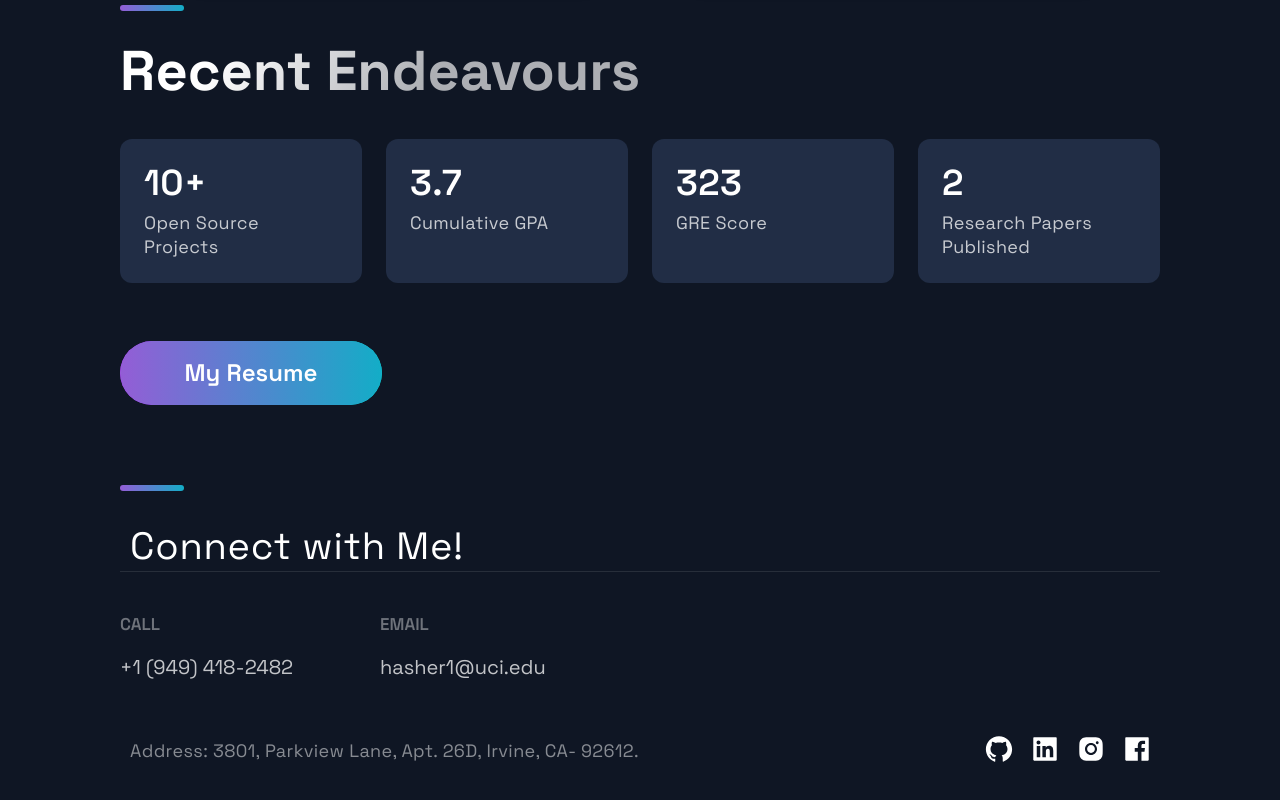
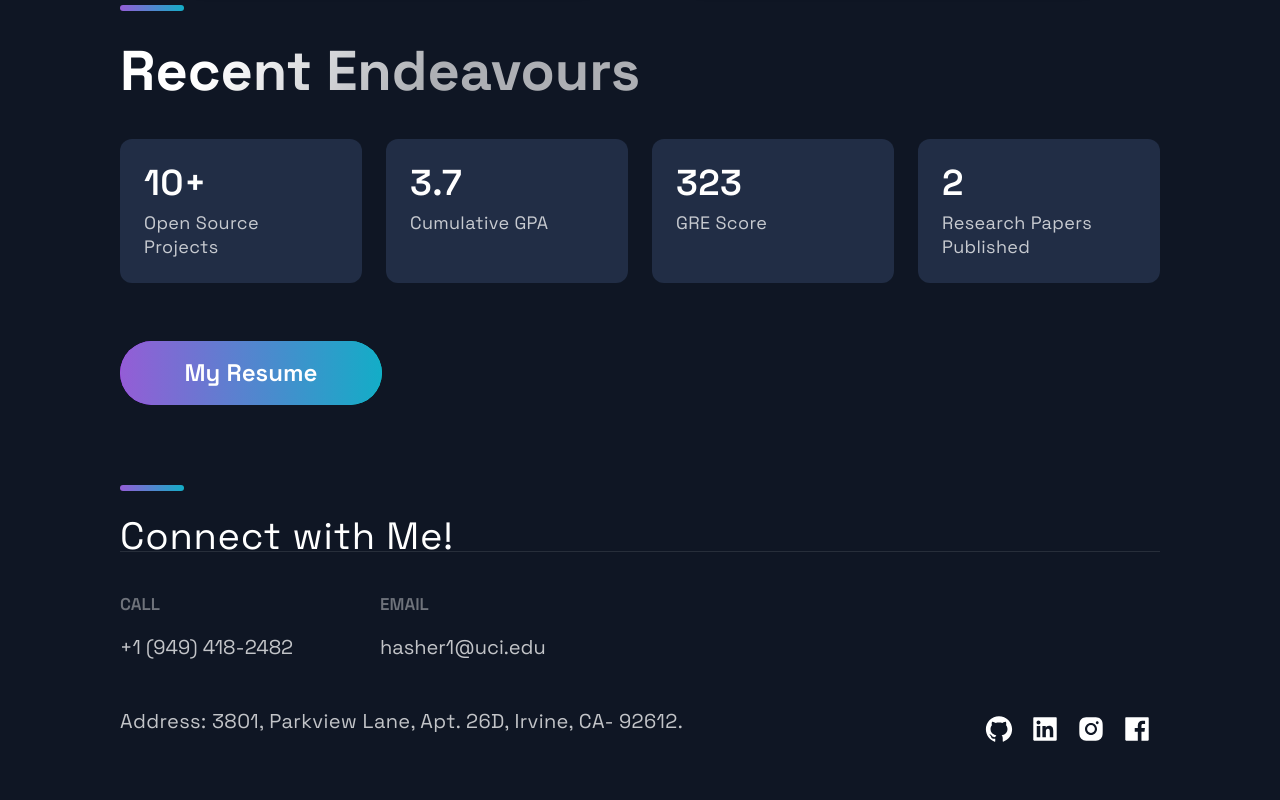
Before and after one commit to HardikAsher17/Portfolio_website, a Next.js app: page / in a window 1280 px wide. Shown: the part 3521-4321 px from the top of the page. Built offline with nearby package versions, Linux system fonts and the light colour scheme.

Commit message:
masters2

```diff
--- a/src/components/Footer/Footer.js
+++ b/src/components/Footer/Footer.js
@@ -22,7 +22,8 @@ const Footer = () => {
       </LinkList>
       <SocialIconsContainer>
         <CompanyContainer>
-          <Slogan>Address: 3801, Parkview Lane, Apt. 26D, Irvine, CA- 92612.</Slogan>
+          <Slogan>
+            <LinkItem href="https://goo.gl/maps/X8ixP9HcjCEQbG7eA">Address: 3801, Parkview Lane, Apt. 26D, Irvine, CA- 92612.</LinkItem></Slogan>
         </CompanyContainer>
         <SocialContainer>
           <SocialIcons href="https://github.com/HardikAsher17">
--- a/src/components/Footer/FooterStyles.js
+++ b/src/components/Footer/FooterStyles.js
@@ -81,13 +81,12 @@ export const CompanyContainer = styled.div`
 `
 
 
-export const Slogan1 = styled.p`
+export const Slogan1 = styled.div`
 	color: rgba(255, 255, 255, 244.5);
 	min-width: 280px;
 	letter-spacing: 0.02em;
 	font-size: 38px;
 	line-height: 30px;
-	padding: 1rem;
 
 	@media ${props => props.theme.breakpoints.md}{
 		font-size: 16px;
@@ -100,13 +99,12 @@ export const Slogan1 = styled.p`
 		min-width: 100px;
 	}
 `
-export const Slogan = styled.p`
+export const Slogan = styled.div`
 	color: rgba(255, 255, 255, 0.5);
 	min-width: 280px;
 	letter-spacing: 0.02em;
 	font-size: 18px;
 	line-height: 30px;
-	padding: 1rem;
 
 	@media ${props => props.theme.breakpoints.md}{
 		font-size: 16px;
```
